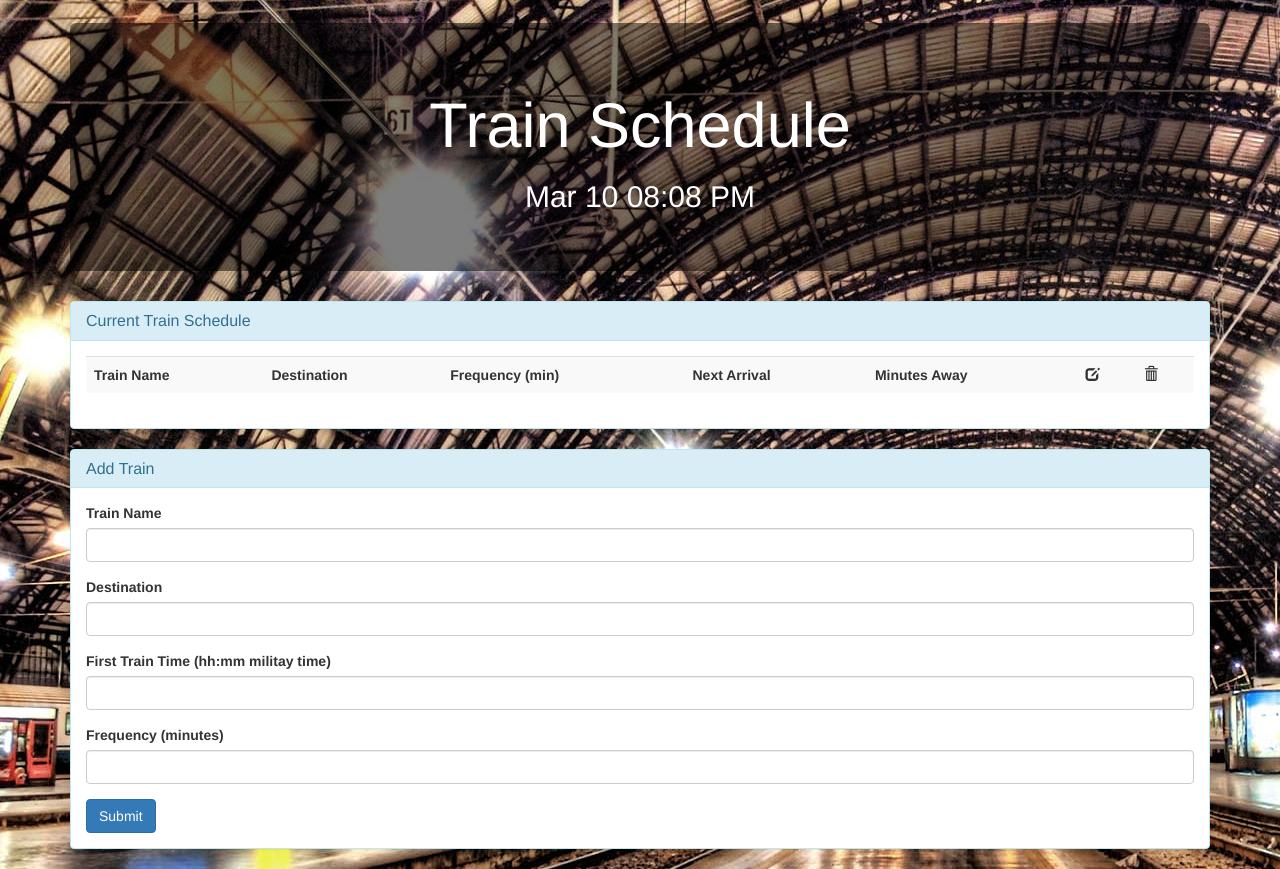
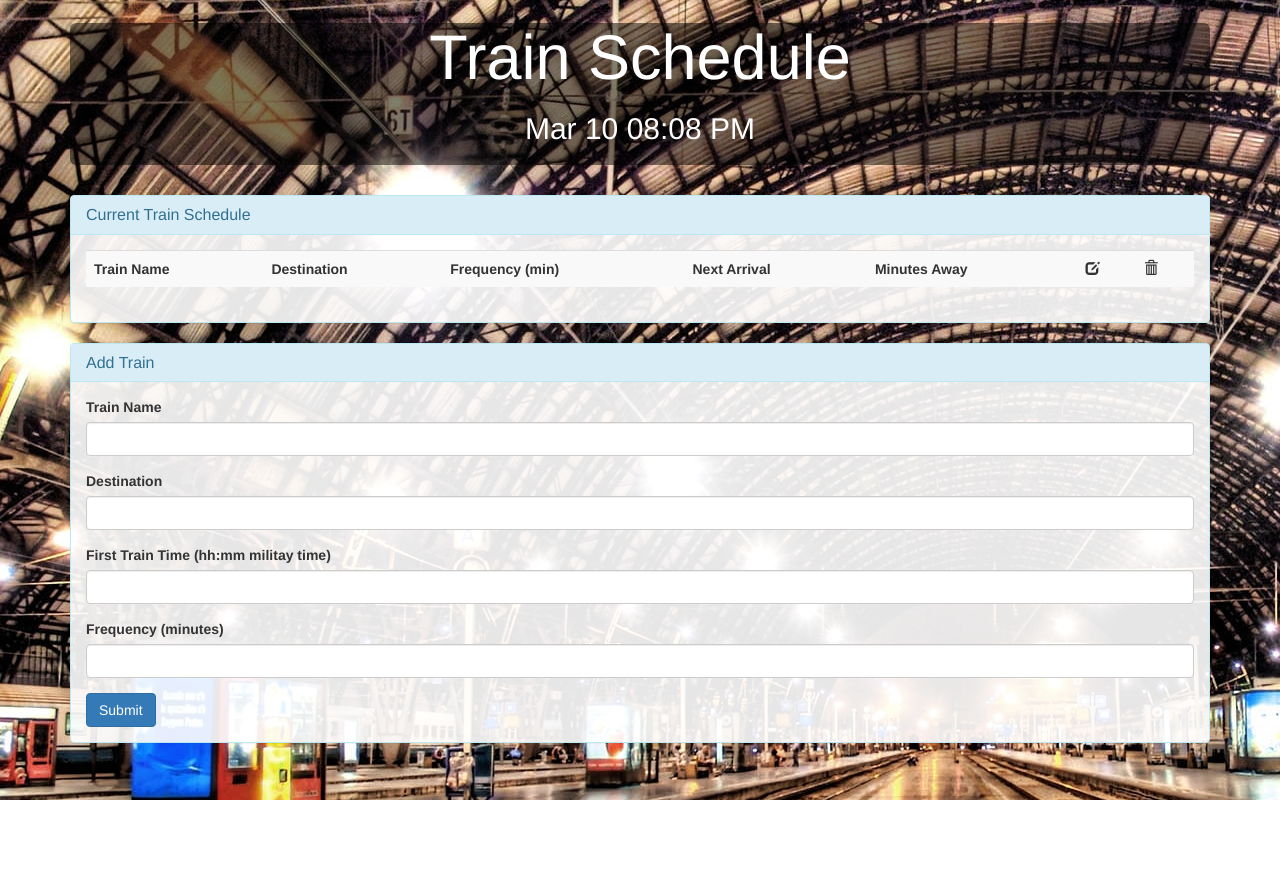
Before and after one commit to daquilino/Train-Scheduler, a PHP site: page / in a window 1280 px wide. After the commit the page ends 800 px from the top, so only its background shows below. Run offline with PHP 8.4, Linux system fonts and the light colour scheme; lists and menus that the app fills with data are empty; some libraries are stand-ins or nearby versions.

```diff
--- a/assets/css/style.css
+++ b/assets/css/style.css
@@ -1,9 +1,10 @@
 .jumbotron
 {
  background: rgba(0,0,0, .5);
- /*border: solid 1px lightblue;*/
  margin-top: 2%;
  color: white;
+ padding-top: 0;
+ padding-bottom: 10px;
 }
 
 body
@@ -43,8 +44,8 @@ body
 	visibility: hidden;
 }
 
-#schedule-panel
+#schedule-panel, #add-panel
 {
-/*background: rgba(255,255,255,.5);
-*/
+background: rgba(255,255,255,.9);
+
 }
--- a/index.html
+++ b/index.html
@@ -35,7 +35,7 @@
 	<div class="container">
 
 
-		<div class="jumbotron text-center">
+		<div class="jumbotron text-center" id="jumbo">
 			<h1>Train Schedule</h1>
 			<h2 id="current-time"></h2>
 		</div><!--END .jumbotron -->
@@ -64,10 +64,10 @@
 			</div>
 		</div><!-- END .panel -->
 
-		<div class="panel panel-info">
+		<div class="panel panel-info" id="add-panel">
 
 			<div class="panel-heading">
-				<h1 class="panel-title">Add Train</h1>
+				<h1 class="panel-title" id="add-title">Add Train</h1>
 			</div>
 
 			<div class="panel-body">
@@ -75,7 +75,7 @@
 				<form>
                 	<div class="form-group">
                   		<label for="name">Train Name</label>
-                  		<input class="form-control" id="name" type="text" pattern="[A-Za-z]{3}">
+                  		<input class="form-control" id="name" type="text">
                 	</div>
 
                 	<div class="form-group">
```
Also changed, not shown: assets/javascript/script.js (+62 -87 lines).
